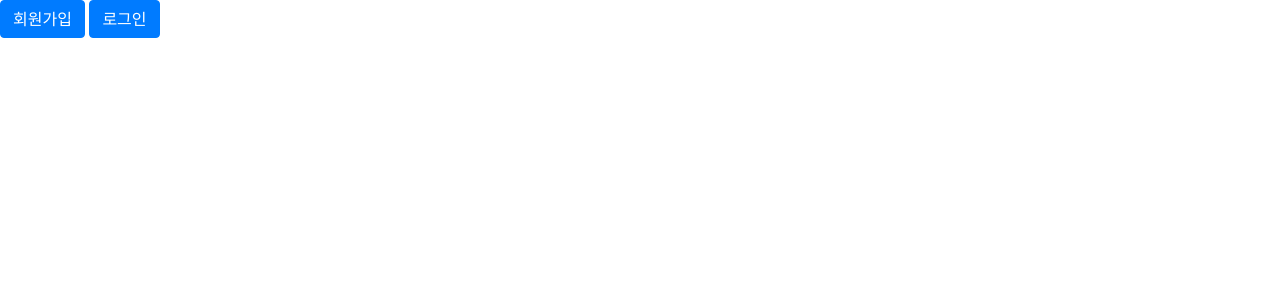
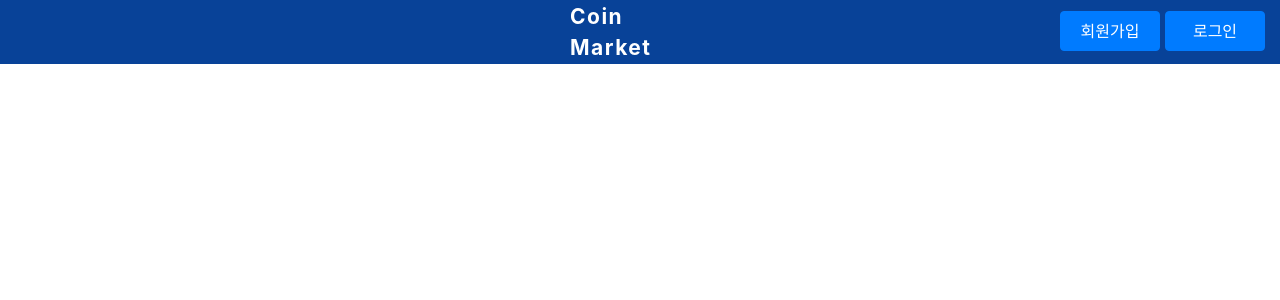
Before and after one commit to starht/2023-Software-Engineering-Project, a Flask app: template templates/main.html in a window 1280 px wide. Shown: the top 300 px of the page. Run offline with Flask 3, Linux system fonts and the light colour scheme; the template is opened without the code that fills it, so the values that code supplies are empty; some libraries are stand-ins or nearby versions.

Commit message:
Style: header css 적용

```diff
--- /dev/null
+++ b/static/css/header.css
@@ -0,0 +1,85 @@
+.nav {
+  position: relative;
+  display: flex;
+  flex-wrap: wrap;
+  justify-content: center;
+  align-items: center;
+  width: 100vw;
+  height: 64px;
+  background-color: #084298;
+  transition: width 0.3s ease-in-out;
+  float: right;
+}
+
+.nav_title {
+  all: unset;
+  flex-basis: 140px;
+  height: 100%;
+  display: flex;
+  justify-content: center;
+  align-items: center;
+  flex-wrap: wrap;
+  color: #fff;
+  font-weight: bold;
+  font-size: 21px;
+  letter-spacing: 1.5px;
+}
+
+.nav_item {
+  position: absolute;
+  right: 120px;
+  display: flex;
+  justify-content: center;
+  align-items: center;
+  color: #fff;
+  transition: all 0.1s ease-in-out;
+  margin: 0 4px;
+}
+
+.nav_register{
+  position: absolute;
+  top: 11px;
+  right: 120px;
+  display: flex;
+  justify-content: center;
+  align-items: center;
+  width: 100px;
+  height: 40px;
+  color: #fff;
+  font-size: 15px;
+  border-radius: 10px;
+  transition: all 0.2s ease-in-out;
+  cursor: pointer;
+}
+
+.nav_login{
+  position: absolute;
+  top: 11px;
+  right: 15px;
+  display: flex;
+  justify-content: center;
+  align-items: center;
+  width: 100px;
+  height: 40px;
+  color: #fff;
+  font-size: 15px;
+  border-radius: 10px;
+  transition: all 0.2s ease-in-out;
+  cursor: pointer;
+}
+
+.nav_logout{
+  position: absolute;
+  top: 11px;
+  right: 15px;
+  display: flex;
+  justify-content: center;
+  align-items: center;
+  width: 100px;
+  height: 40px;
+  color: #fff;
+  font-size: 15px;
+  border-radius: 10px;
+  transition: all 0.2s ease-in-out;
+  cursor: pointer;
+}
--- a/templates/main.html
+++ b/templates/main.html
@@ -7,6 +7,8 @@
   <meta name="viewport" content="width=device-width, initial-scale=1.0">
   <title>Coin Market</title>
 
+  <link href="https://fonts.googleapis.com/css2?family=Nanum+Pen+Script&display=swap" rel="stylesheet" />
+  <link href="../static/css/header.css" rel="stylesheet">
 
   <link rel="stylesheet" href="https://stackpath.bootstrapcdn.com/bootstrap/4.3.1/css/bootstrap.min.css"
     integrity="sha384-ggOyR0iXCbMQv3Xipma34MD+dH/1fQ784/j6cY/iJTQUOhcWr7x9JvoRxT2MZw1T" crossorigin="anonymous">
@@ -23,13 +25,16 @@
 </head>
 
 <body>
-  {% if not userid %}
-    <button type="button" class="btn btn-primary" onclick="location.href='/register'">회원가입</button>
-    <button type="button" class="btn btn-primary" onclick="location.href='/login'">로그인</button>
-  {% else %}
-    <button type="button" class="btn btn-primary" onclick="location.href='/logout'">로그아웃</button>
-    {{ userid }} 님 환영합니다.
-  {% endif %}
+  <nav class="nav">
+    <p class="nav_title">Coin Market</p>
+    {% if not userid %}
+    <button type="button" class="btn btn-primary nav_register" onclick="location.href='/register'">회원가입</button>
+    <button type="button" class="btn btn-primary nav_login" onclick="location.href='/login'">로그인</button>
+    {% else %}
+    <button type="button" class="btn btn-primary nav_logout" onclick="location.href='/logout'">로그아웃</button>
+    <p class="nav_item">{{ userid }} 님 환영합니다.</p>
+    {% endif %}
+  </nav>
 </body>
 
 </html>
```
Also changed, not shown: static/css/style.css (deleted).
